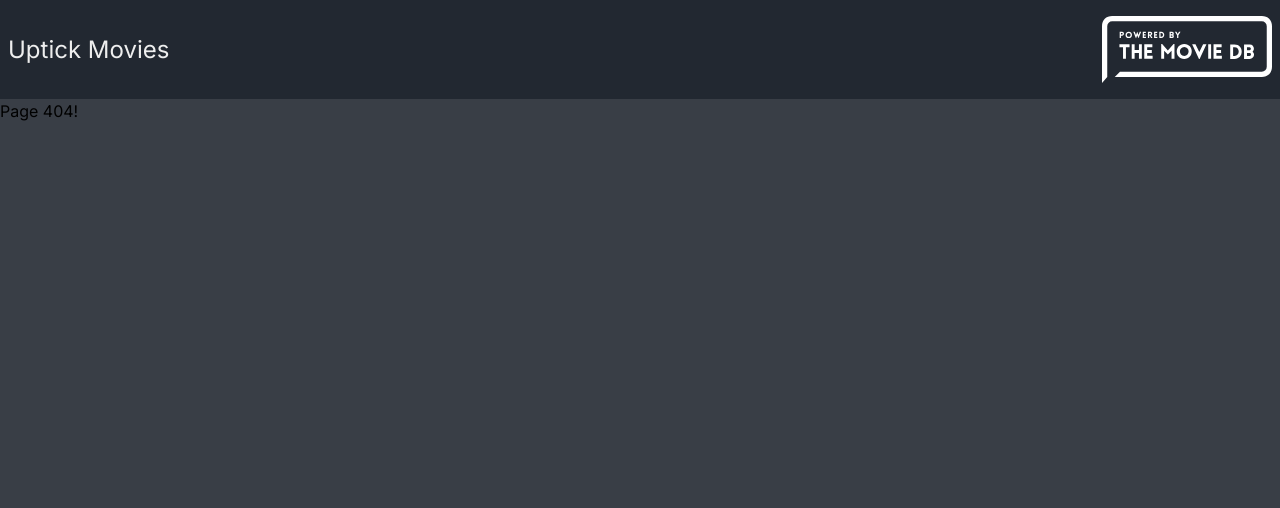
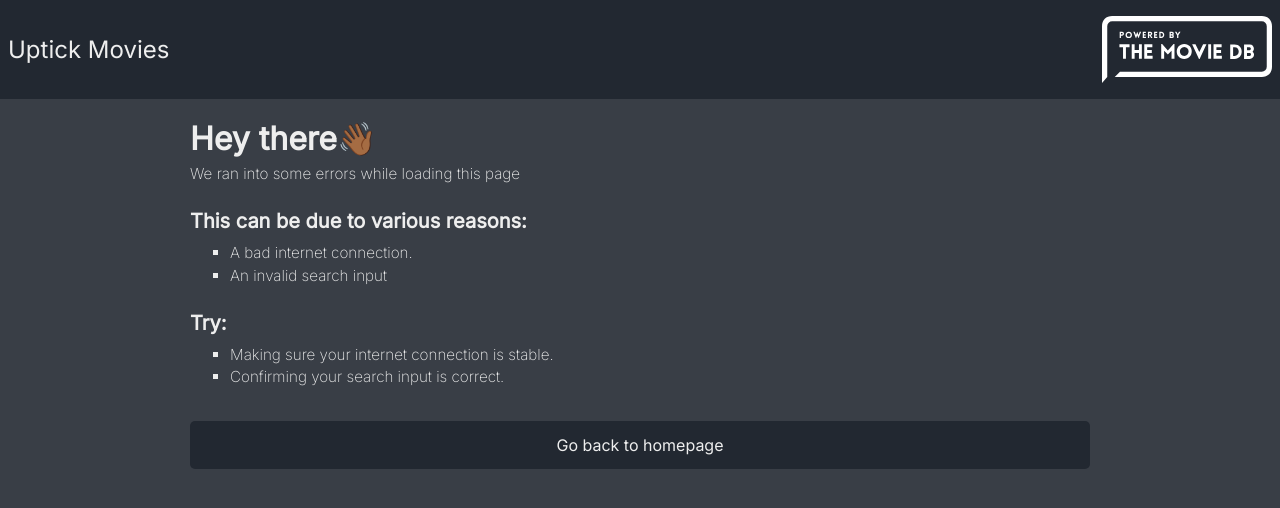
Before and after one commit to sodiqsanusi/uptick-movie-app, a React (Create React App) app: page /404 in a window 1280 px wide. Before the commit this address had no page. Shown: the top 508 px of the page. Built offline with nearby package versions, Linux system fonts and the light colour scheme.

Commit message:
Finished up with styling & structure of 404 Page
Will move on to the search page and the filter functionality, which is going to be most of the work here actually

```diff
--- a/src/pages/Page404/index.jsx
+++ b/src/pages/Page404/index.jsx
@@ -1,8 +1,23 @@
+import { Link } from 'react-router-dom';
+import styles from './page404.module.css';
+
 const Page404 = () => {
   return (
-    <>
-      Page 404!
-    </>
+    <main className={styles.container}>
+      <h1>Hey there👋🏾</h1>
+      <p>We ran into some errors while loading this page</p>
+      <h2>This can be due to various reasons:</h2>
+      <ul>
+        <li>A bad internet connection.</li>
+        <li>An invalid search input</li>
+      </ul>
+      <h2>Try:</h2>
+      <ul>
+        <li>Making sure your internet connection is stable.</li>
+        <li>Confirming your search input is correct.</li>
+      </ul>
+      <Link to='/' className={styles.homeBtn}>Go back to homepage</Link>
+    </main>
   );
 }
 
--- /dev/null
+++ b/src/pages/Page404/page404.module.css
@@ -0,0 +1,36 @@
+.container{
+  color: var(--textColor);
+  width: 90%;
+  margin: 0 auto;
+  max-width: 900px;
+  padding: 1em 0;
+}.container p{
+  font-size: .95rem;
+  font-weight: 200;
+}.container h2{
+  font-size: 1.25rem;
+  margin: 1em 0 .3em;
+}
+.container ul{
+  list-style: square;
+}li{
+  font-weight: 200;
+  font-size: .95rem;
+}
+
+.homeBtn{
+  width: 100%;
+  margin: 2em auto;
+  display: block;
+  color: var(--textColor);
+  background-color: var(--overlayColor);
+  padding: .75em 0;
+  text-decoration: none;
+  border-radius: 5px;
+  transition: .3s linear;
+  text-align: center;
+}.homeBtn:hover, .homeBtn:focus{
+  opacity: 0.8;
+  transform: scale(.95);
+  border-color: var(--textColor);
+}
```
